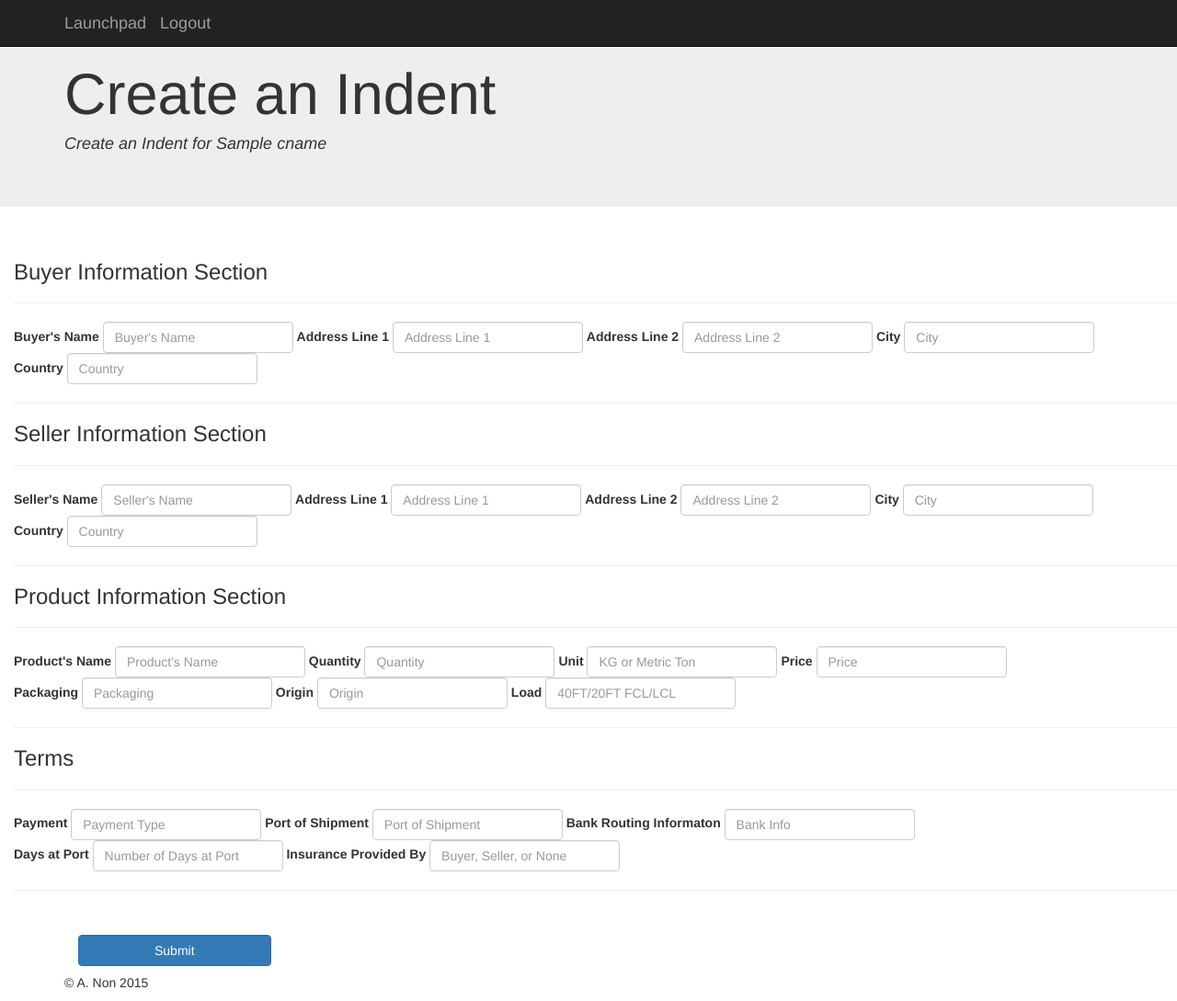
After one commit to masterxyth/invoiceOS, a Flask app: template templates/create-indent.html in a window 1280 px wide. The commit adds this page. Shown: the whole page at 92% size. Run offline with Flask 2, Linux system fonts and the light colour scheme; the template is opened without the code that fills it: most values are stand-ins (such as "Sample title", 1, 10 or a date in 2020); form fields are guessed from the names that the template uses; some libraries are stand-ins or nearby versions.

Commit message:
create-indent.html created

```diff
--- a/db_setup.py
+++ b/db_setup.py
@@ -29,7 +29,7 @@ try:
         FOREIGN KEY (cid) REFERENCES indentify.company(id));"""
         cursor.execute(sql)
 
-        sql= """CREATE TABLE IF NOT EXISTS indentify.invoice (id INT NOT NULL AUTO_INCREMENT,
+        sql= """CREATE TABLE IF NOT EXISTS indentify.indent (id INT NOT NULL AUTO_INCREMENT,
         uid INT NOT NULL,
         create_date DATETIME,
         last_update TIMESTAMP,
@@ -43,7 +43,7 @@ try:
         iid INT NOT NULL,
         term VARCHAR(255),
         PRIMARY KEY (id),
-        FOREIGN KEY (iid) REFERENCES indentify.invoice(id));"""
+        FOREIGN KEY (iid) REFERENCES indentify.indent(id));"""
         cursor.execute(sql)
 
         sql = """CREATE TABLE IF NOT EXISTS indentify.line_item (id INT NOT NULL AUTO_INCREMENT,
@@ -55,7 +55,7 @@ try:
         comission NUMERIC(15,2),
         load VARCHAR(10),
         PRIMARY KEY (id),
-        FOREIGN KEY (iid) REFERENCES indentify.invoice(id),
+        FOREIGN KEY (iid) REFERENCES indentify.indent(id),
         FOREIGN KEY(pid) REFERENCES indentify.product(id));"""
         cursor.execute(sql)
 
--- a/dbhelper.py
+++ b/dbhelper.py
@@ -78,10 +78,10 @@ class DBHelper:
             print(e)
 
 
-    def create_indent():
+"""    def create_indent(self, uid, create_date, last_update, status, type):
         conn = self.connect()
         try:
-            query: "INSERT INTO indent (uid, )"
+            query= "INSERT INTO indent (uid, create_date, last_update, status, type )"
         return
 
     def create_terms():
@@ -95,3 +95,4 @@ class DBHelper:
 
     def update_indent():
         return
+"""
--- a/forms.py
+++ b/forms.py
@@ -50,3 +50,4 @@ class IndentForm(FlaskForm):
     bank_detail = StringField('Bank Routing Detail', validators=[validators.InputRequired()])
     days_at_port = StringField('Days at Port', validators=[validators.InputRequired()])
     insurance_by = StringField('Insurance Provided By', validators=[validators.InputRequired()])
+    submit = SubmitField('submit', [validators.DataRequired()])
--- a/indentify.py
+++ b/indentify.py
@@ -102,12 +102,11 @@ def create_company():
 @app.route('/indent')
 @login_required
 def indent():
-    return render_template('create-indent.html', indent=IndentForm())
+    return render_template('create-indent.html', indentform=IndentForm())
 
 @app.route('/create_indent')
 @login_required
 def create_indent():
-    #Indent code here
     return
 
 @app.route('/generate')
--- a/templates/base.html
+++ b/templates/base.html
@@ -45,6 +45,7 @@ ul.errors {
     {% block content %}
     {% endblock %}
 
+{% block footer %}
     <div class="container">
 
       <hr>
@@ -57,5 +58,6 @@ ul.errors {
     <!-- Placed at the end of the document so the pages load faster -->
     <script   src="https://ajax.googleapis.com/ajax/libs/jquery/1.11.3/jquery.min.js"></script>
     <script src="../static/js/bootstrap.min.js"></script>
+    {% endblock %}
   </body>
 </html>
--- /dev/null
+++ b/templates/create-indent.html
@@ -0,0 +1,146 @@
+{% extends "base.html" %} {% block bodytag %}
+
+<body {% if onloadmessage %} onload="alert('{{onloadmessage}}');" {% endif %}>
+  <link href="../static/css/launch.css" rel="stylesheet">
+
+  {% endblock %}
+
+  {% block content %}
+  <div class="jumbotron">
+      <div class="container">
+          <h1>Create an Indent</h1>
+          <h4 id='sub-heading'><em>Create an Indent for {% if cname %} {{cname}} {% else %} your Business {% endif %}</em></h4>
+      </div>
+    </div>
+
+    <form class='navbar-form navbar-right form-inline' action='/create_indent' method="POST">
+{% if indentform.errors %}
+<ul class="errors">
+  {% for field_name, field_errors in indentform.errors|dictsort if field_errors %}
+    {% for error in field_errors %}
+    <li>
+      {{ field_name }}: {{error }}
+    </li>
+    {% endfor %}
+    {% endfor %}
+</ul>
+{% endif %}
+<h3 id="buyer-heading">Buyer Information Section</h3>
+<hr />
+  {{ indentform.csrf_token }}
+  <div class="form-group ">
+    <label>Buyer's Name</label>
+    {{ indentform.buyer_name(class='form-control', placeholder="Buyer's Name")}}
+  </div>
+  <div class="form-group ">
+    <label>Address Line 1</label>
+    {{ indentform.buyer_address1(class='form-control', placeholder="Address Line 1")}}
+  </div>
+  <div class="form-group ">
+    <label>Address Line 2</label>
+    {{ indentform.buyer_address2(class='form-control', placeholder="Address Line 2")}}
+  </div>
+  <div class="form-group ">
+    <label>City</label>
+    {{ indentform.buyer_city(class='form-control', placeholder="City")}}
+  </div>
+  <div class="form-group ">
+    <label>Country</label>
+    {{ indentform.buyer_country(class='form-control', placeholder="Country")}}
+  </div>
+<hr />
+  <h3 id="seller-heading">Seller Information Section</h3>
+  <hr />
+    <div class="form-group ">
+      <label>Seller's Name</label>
+      {{ indentform.seller_name(class='form-control', placeholder="Seller's Name")}}
+    </div>
+    <div class="form-group ">
+      <label>Address Line 1</label>
+      {{ indentform.seller_address1(class='form-control', placeholder="Address Line 1")}}
+    </div>
+    <div class="form-group ">
+      <label>Address Line 2</label>
+      {{ indentform.seller_address2(class='form-control', placeholder="Address Line 2")}}
+    </div>
+    <div class="form-group ">
+      <label>City</label>
+      {{ indentform.seller_city(class='form-control', placeholder="City")}}
+    </div>
+    <div class="form-group ">
+      <label>Country</label>
+      {{ indentform.seller_country(class='form-control', placeholder="Country")}}
+    </div>
+<hr />
+    <h3 id="product-heading">Product Information Section</h3>
+    <hr />
+      {{ indentform.csrf_token }}
+      <div class="form-group ">
+        <label>Product's Name</label>
+        {{ indentform.product_name(class='form-control', placeholder="Product's Name")}}
+      </div>
+      <div class="form-group ">
+        <label>Quantity</label>
+        {{ indentform.product_qty(class='form-control', placeholder="Quantity")}}
+      </div>
+      <div class="form-group ">
+        <label>Unit</label>
+        {{ indentform.unit(class='form-control', placeholder="KG or Metric Ton")}}
+      </div>
+      <div class="form-group ">
+        <label>Price</label>
+        {{ indentform.price(class='form-control', placeholder="Price")}}
+      </div>
+
+      <div class="form-group ">
+        <label>Packaging</label>
+        {{ indentform.pkg(class='form-control', placeholder="Packaging")}}
+      </div>
+
+      <div class="form-group ">
+        <label>Origin</label>
+        {{ indentform.origin(class='form-control', placeholder="Origin")}}
+      </div>
+
+      <div class="form-group ">
+        <label>Load</label>
+        {{ indentform.load(class='form-control', placeholder="40FT/20FT FCL/LCL")}}
+      </div>
+<hr />
+<h3 id='term-heading'>Terms</h3>
+<hr />
+<div class="form-group ">
+  <label>Payment</label>
+  {{ indentform.payment_type(class='form-control', placeholder="Payment Type")}}
+</div>
+
+<div class="form-group ">
+  <label>Port of Shipment</label>
+  {{ indentform.shipment_port(class='form-control', placeholder="Port of Shipment")}}
+</div>
+
+<div class="form-group ">
+  <label>Bank Routing Informaton</label>
+  {{ indentform.bank_detail(class='form-control', placeholder="Bank Info")}}
+</div>
+
+<div class="form-group ">
+  <label>Days at Port</label>
+  {{ indentform.days_at_port(class='form-control', placeholder="Number of Days at Port")}}
+</div>
+
+<div class="form-group ">
+  <label>Insurance Provided By</label>
+  {{ indentform.insurance_by(class='form-control', placeholder="Buyer, Seller, or None")}}
+
+</div>
+<hr />
+  <div class="form-group ">
+    {{ indentform.submit(class="btn btn-primary btn-block") }}
+  </div>
+</form>
+  </div>
+
+</div>
+
+{% endblock %}
--- a/templates/launch.html
+++ b/templates/launch.html
@@ -22,7 +22,7 @@
           <h4 class="card-title">Create Indent</h4>
           <h6 class="card-subtitle text-muted">Create a New Indent</h6>
         </div>
-        <a href="/create_company" class="btn btn-default">Create</a>
+        <a href="/indent" class="btn btn-default">Create</a>
       </div>
     </div>
 
```
